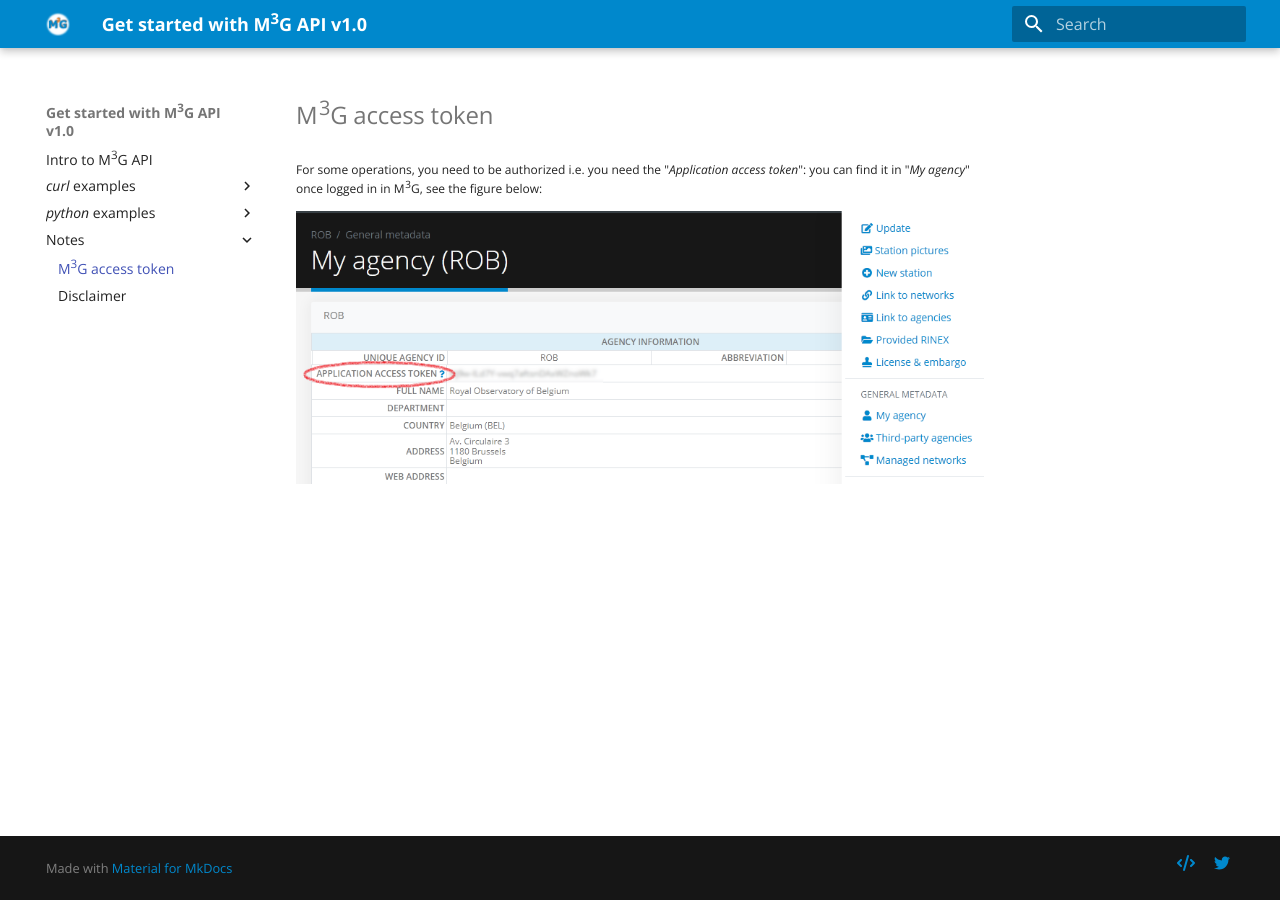
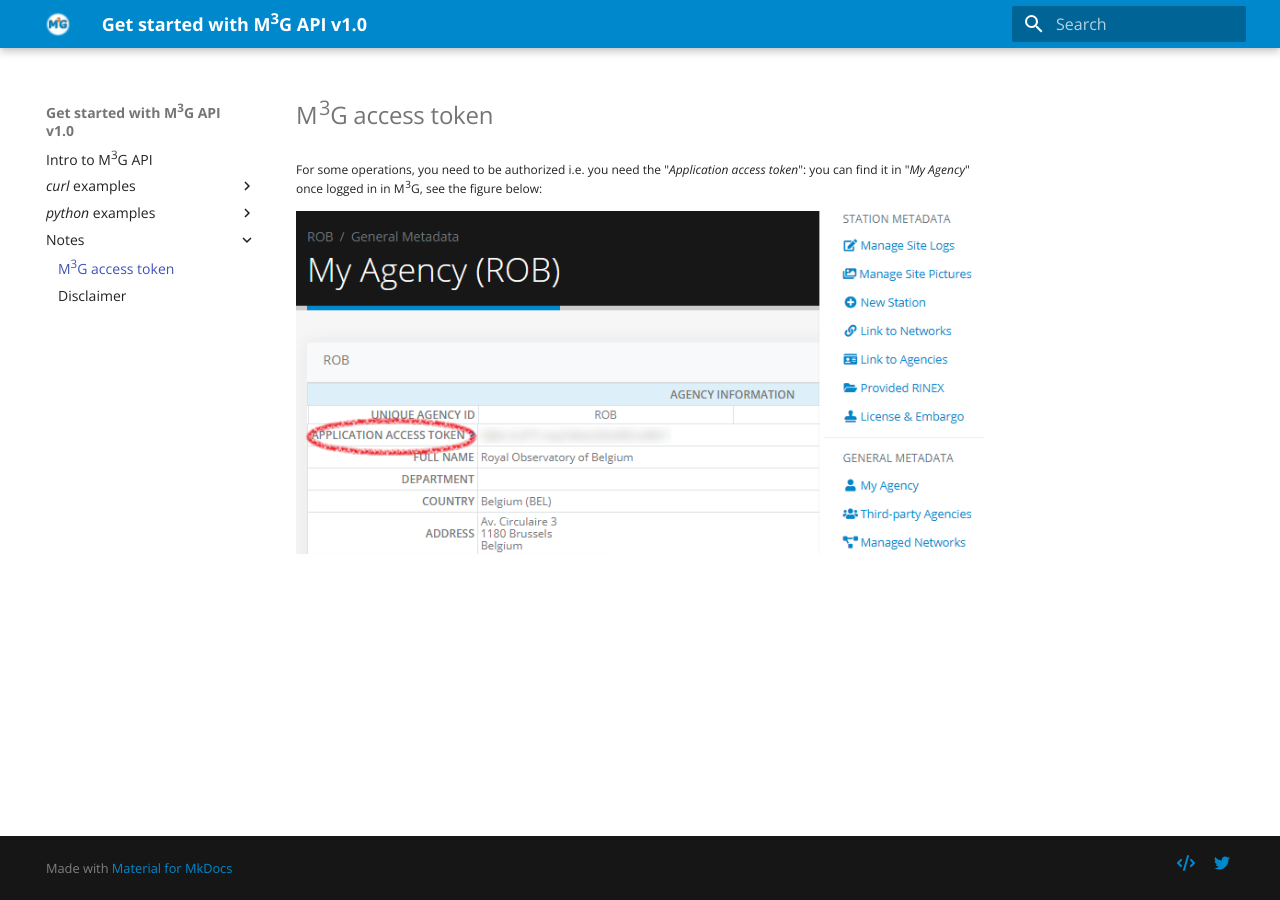
Before and after one commit to 176paws/doc4m3g, an MkDocs documentation site: the page built from docs/authorization.md, in a window 1280 px wide. Built offline with MkDocs 1.6.1 and Material for MkDocs 9.7.7, drawn with Linux system fonts in a browser that asks for light colours.

```diff
--- a/docs/authorization.md
+++ b/docs/authorization.md
@@ -1,5 +1,5 @@
 # M<sup>3</sup>G access token
 
-For some operations, you need to be authorized i.e. you need the "*Application access token*": you can find it in "*My agency*" once logged in in M<sup>3</sup>G, see the figure below:
+For some operations, you need to be authorized i.e. you need the "*Application access token*": you can find it in "*My Agency*" once logged in in M<sup>3</sup>G, see the figure below:
 
 ![figure](images/key1.png)
```
Also changed, not shown: docs/images/key1.png.
